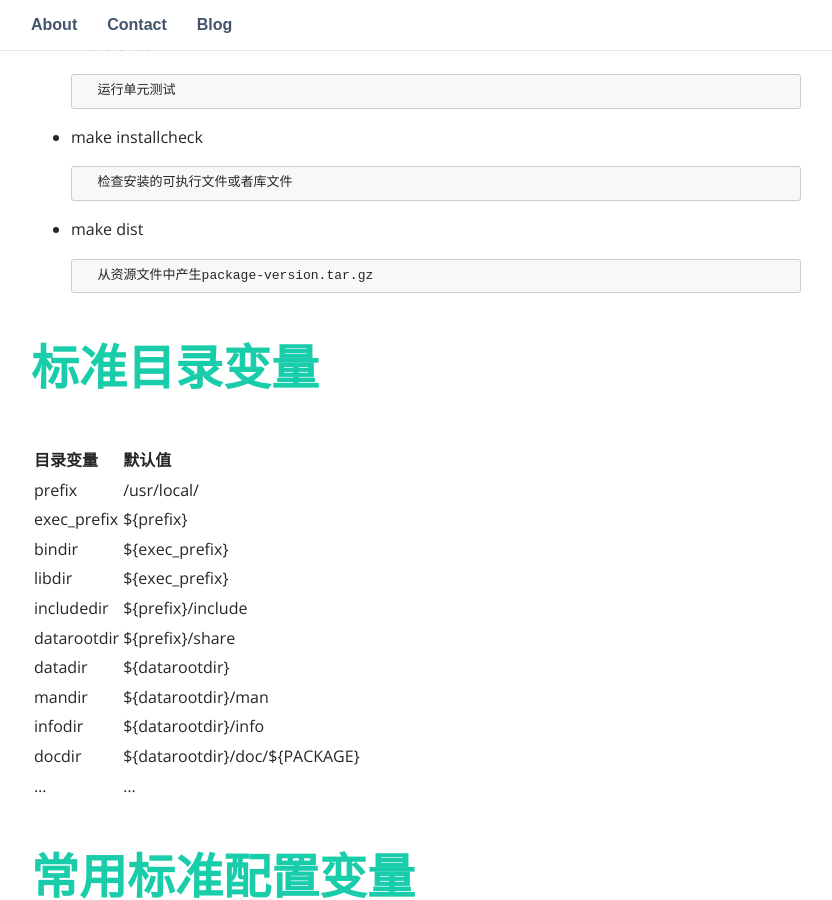
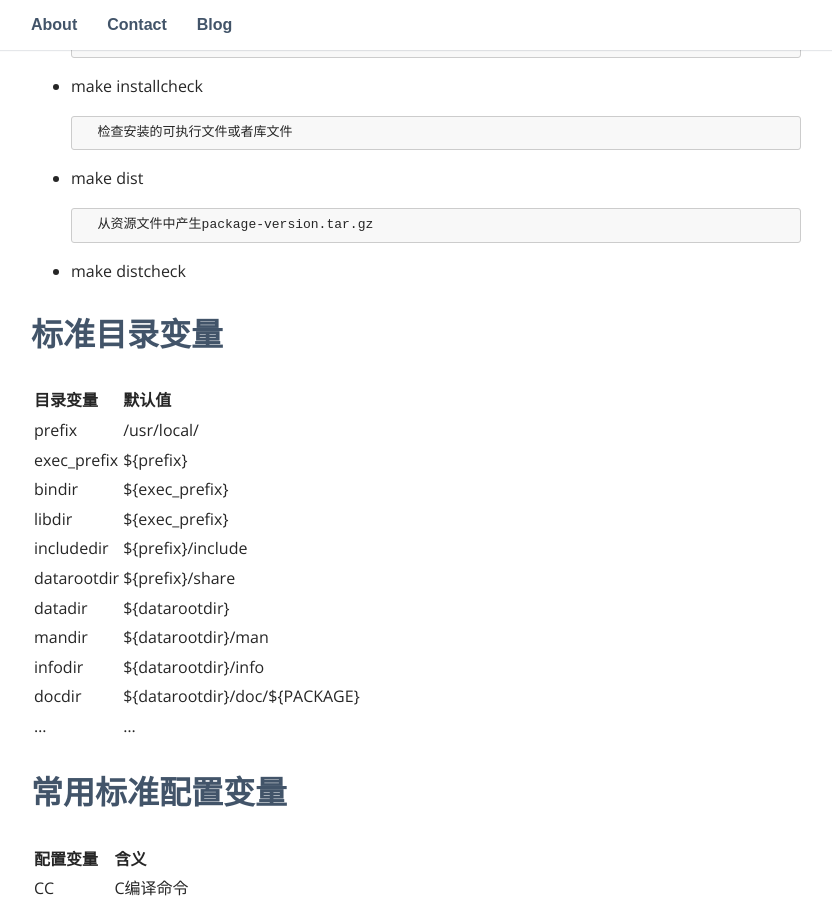
Before and after one commit to pzh2386034/blog, a Jekyll site: the page built from _posts/2017-02-12-automake2.md, in a window 1280 px wide and 900 px high, scrolled down 1427 px. Shown: the whole window, without its empty margins (224-1056 px from the left). Built offline with Jekyll 4.4.1, drawn with Linux system fonts in a browser that asks for light colours; some web fonts are replaced; Markdown is read by kramdown in place of the engine named in the settings.

Commit message:
fix bugs for page

```diff
--- a/_posts/2017-02-12-automake2.md
+++ b/_posts/2017-02-12-automake2.md
@@ -15,8 +15,7 @@ relate: true
 <small>本文对应于automake官方文档的第二章，属于重点笔记，如果阅读发现问题可以参阅[automake官方][id1]</small>
 
 
-Standard Makefile Targets
-=========================
+## Standard Makefile Targets ##
 
 以下列出了一些GNU coding重要实用的目标
 
@@ -60,8 +59,10 @@ Standard Makefile Targets
 		从资源文件中产生package-version.tar.gz
 
 
-标准目录变量
-============
+* make distcheck
+
+
+## 标准目录变量 ##
 
 |目录变量|默认值|
 |:-------|:-----|
@@ -77,8 +78,7 @@ Standard Makefile Targets
 |docdir|${datarootdir}/doc/${PACKAGE}|
 |...|...|
 
-常用标准配置变量
-============
+## 常用标准配置变量 ##
 
 |配置变量|含义|
 |:-------|:-----|
@@ -96,8 +96,7 @@ Standard Makefile Targets
 CPPFLAGS=-I$HOME/usr/include LDFLAGS=-l$HOME/usr/lib
 {% endhighlight %}
 
-使用config.site重写默认的配置
-=============================
+## 使用config.site重写默认的配置 ##
 
 <small>当要使用相同的配置安装许多packages，推荐使用`prefix/share/config.site`文件，./configure在执行前会自动加载</small>
 
@@ -112,8 +111,7 @@ test -z "$LDFLAGS" && LDFLAGS=-L$HOME/usr/lib
 
 则任何使用`--prefix ~/usr`，都会执行上面的脚本，定义这3个变量
 
-"并行编译目录树"
-================
+## "并行编译目录树" ##
 
 <small>GNU编译系统区分两颗树:目录树，编译树。为了使编译产生的文件不影响目录树，可以在子目录中进行编译</small>
 
@@ -127,8 +125,7 @@ mkdir build && cd build
 make
 {% endhighlight %}
 
-交叉编译
-========
+## 交叉编译 ##
 
 <small>交叉编译一般涉及两个变量`--build=build`及`--host=host`,`--target=target`一般使用在编译编译工具时使用，一般情况不需要使用</small>
 
@@ -140,8 +137,7 @@ make
 cd src && file hello.exe
 {% endhighlight %}
 
-安装时重命名程序
-================
+## 安装时重命名程序 ##
 
 一般可以使用下面3个变量
 
```
